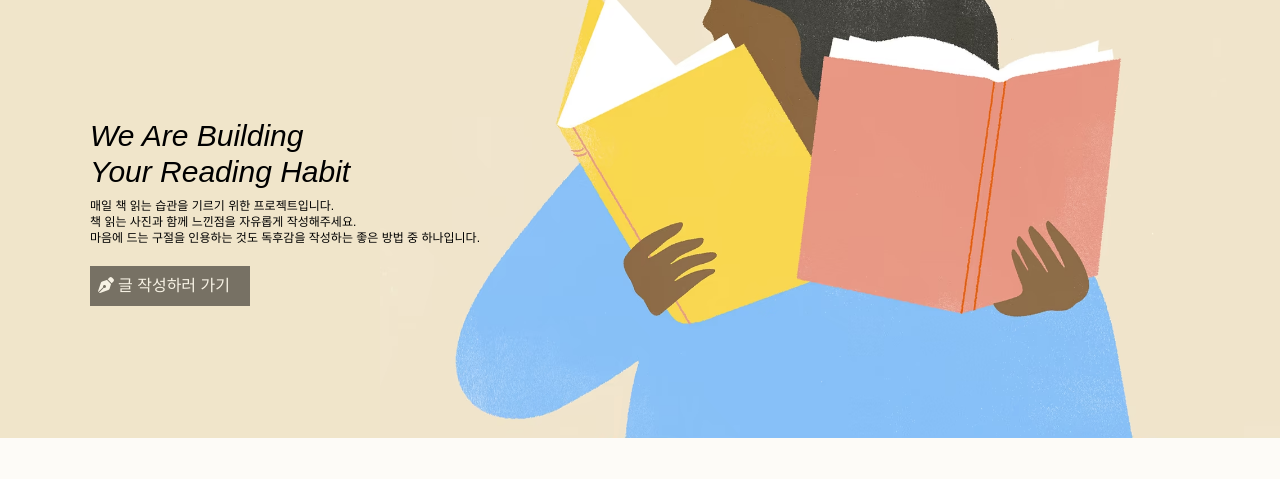
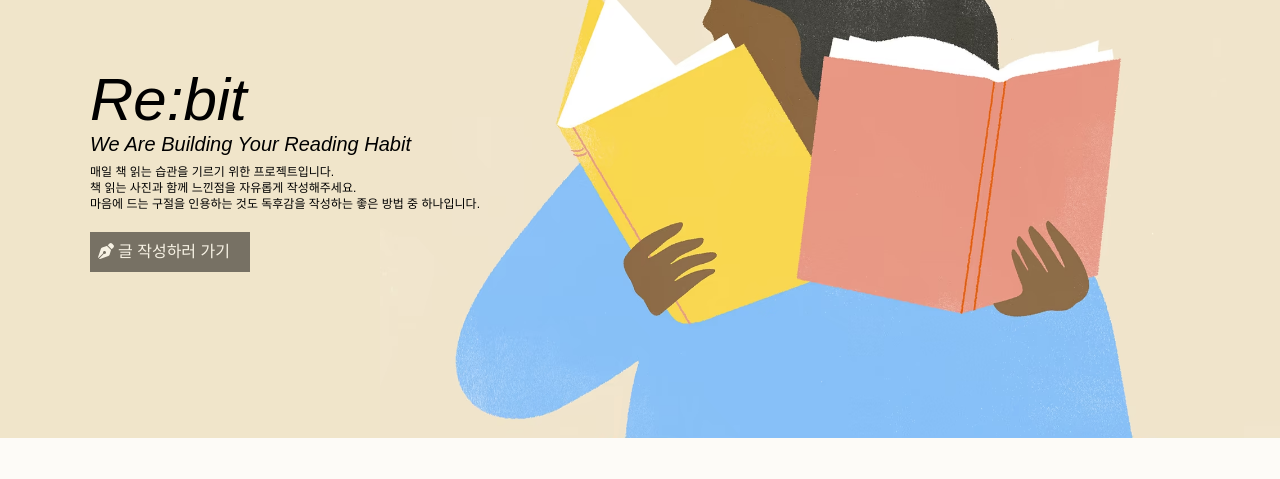
Before and after one commit to Dumibell/reading-project, a React (Create React App) app: page /#/ in a window 1280 px wide. Shown: the part 202-681 px from the top of the page. Built offline with nearby package versions, Linux system fonts and the light colour scheme; no server answers; the database is empty; a web font is replaced by a local one.

Commit message:
프로젝트 제목 추가

```diff
--- a/src/Components/Home.js
+++ b/src/Components/Home.js
@@ -41,21 +41,24 @@ export const Home = ({
   return (
     <div className="w-full h-screen">
       <div className="w-full h-[70%] flex justify-end  relative text-container mr-10 bg-[#F0E5CA] mainImg">
-        <div className="mr-[-100px] mt-60 z-10 small-main min-w-[350px]">
-          <div className="flex flex-col italic text-3xl">
-            <p className="main-title-text">We Are Building</p>
+        <div className="mr-[-100px] mt-48 z-10 small-main min-w-[350px]">
+          <div className="flex flex-col italic text-xl">
+            <p className="text-6xl">Re:bit</p>
             <p className="main-title-text">
+              We Are Building Your Reading Habit
+            </p>
+            {/* <p className="main-title-text">
               Your
               <span>
                 <span className="z-0"> Reading Habit</span>
-                {/* <img
+                <img
                   src={process.env.PUBLIC_URL + "/images/pngwing.com.png"}
                   className="w-32 mt-[-60px] ml-20"
-                /> */}
+                />
               </span>
-            </p>
+            </p> */}
           </div>
-          <div className="mt-2 text-xs text main-text">
+          <div className="mt-1.5 text-xs text main-text">
             <p>매일 책 읽는 습관을 기르기 위한 프로젝트입니다.</p>
             <p>책 읽는 사진과 함께 느낀점을 자유롭게 작성해주세요.</p>
             <p>
```
